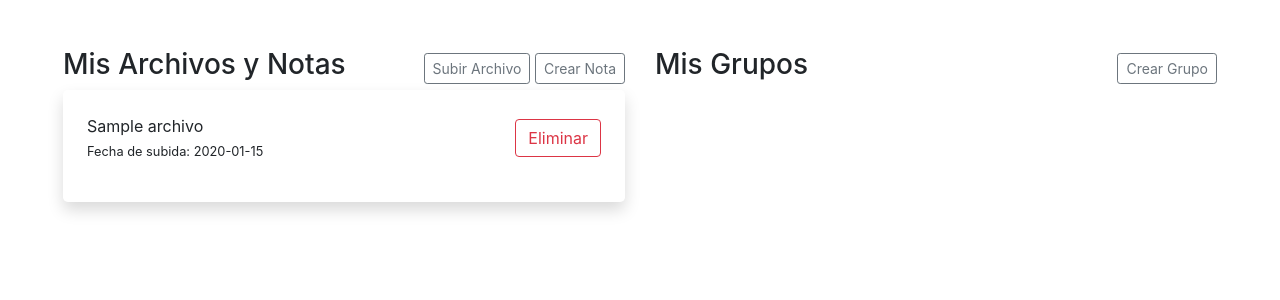
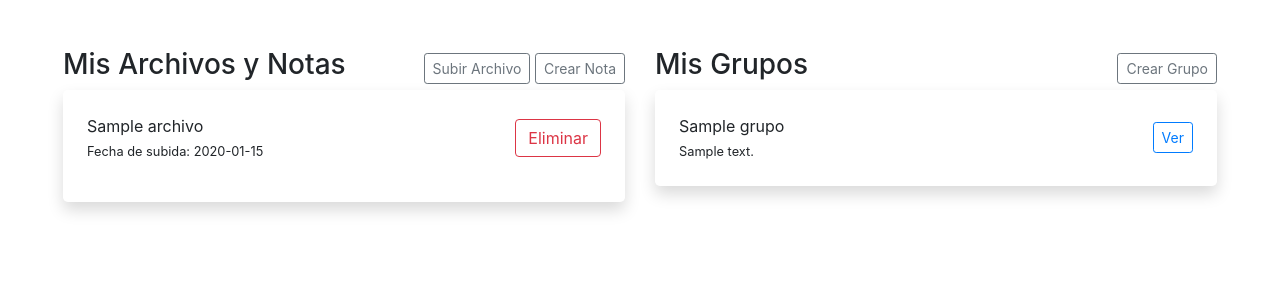
Before and after one commit to ads1010/TFG, a Flask app: page /home in a window 1280 px wide. Shown: the part 70-370 px from the top of the page. Run offline with Flask 3, Linux system fonts and the light colour scheme; a user stored in the database is signed in; tables that the repository leaves empty hold one stand-in row (values such as "Sample post"); some libraries are stand-ins or nearby versions.

Commit message:
Grupos Home

```diff
--- a/app.py
+++ b/app.py
@@ -94,7 +94,8 @@ def prueba():
 @login_required
 def inicio():
     files=listar_archivos()
-    return render_template('home.html', files= files)
+    grupos=listar_grupos()
+    return render_template('home.html', files= files, grupos=grupos)
 
 # Vista cerrar sesión
 @app.route('/logout')
@@ -126,6 +127,7 @@ def upload():
         nuevo_archivo = Archivo(nombre=filename, ruta=os.path.join(user_folder, filename), propietario_id=current_user.id)
         db.session.add(nuevo_archivo)
         db.session.commit()
+        return redirect(url_for('archivos'))
     return render_template('uploadPop.html')
 
 @app.route('/delete/<nombre_archivo>', methods=['POST'])
--- a/templates/home.html
+++ b/templates/home.html
@@ -32,16 +32,17 @@
                 <h3>Mis Grupos</h2>
                 <button class="btn btn-outline-secondary btn-sm">Crear Grupo</button>
             </div>
-            <!--<div class="rounded-lg shadow p-4">
-                {% for grupo in groups %}
+            <div class="rounded-lg shadow p-4">
+                {% for grupo in grupos %}
                 <div class="d-flex justify-content-between align-items-center ">
                     <div>
                         <div>{{ grupo.nombre }}</div>
+                        <small>{{grupo.descripcion}}</small>
                     </div>
                     <button class="btn btn-outline-primary btn-sm">Ver</button>
                 </div>
                 {% endfor %}
-            </div>-->
+            </div>
         </div>
     </div>
 
```
